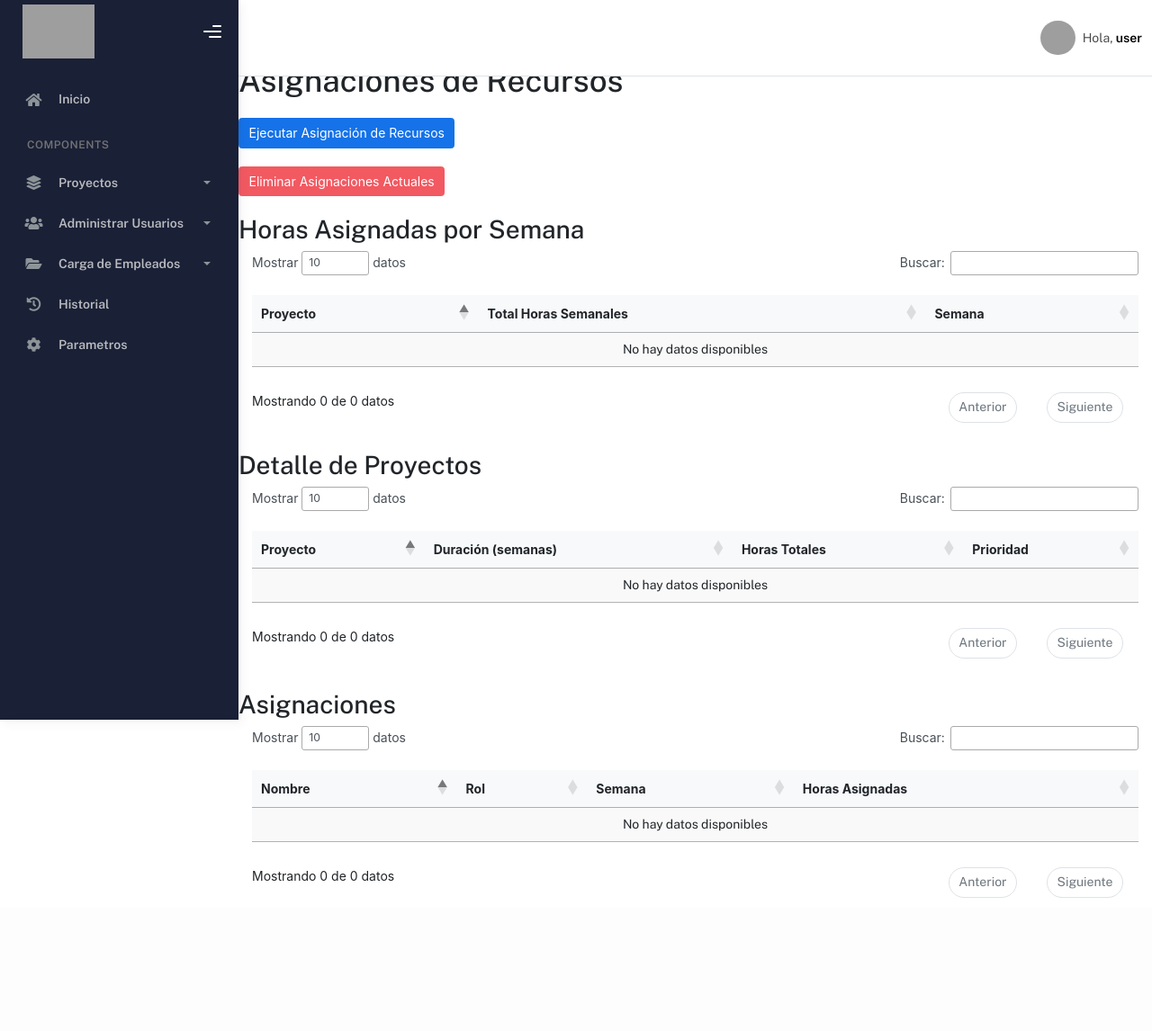
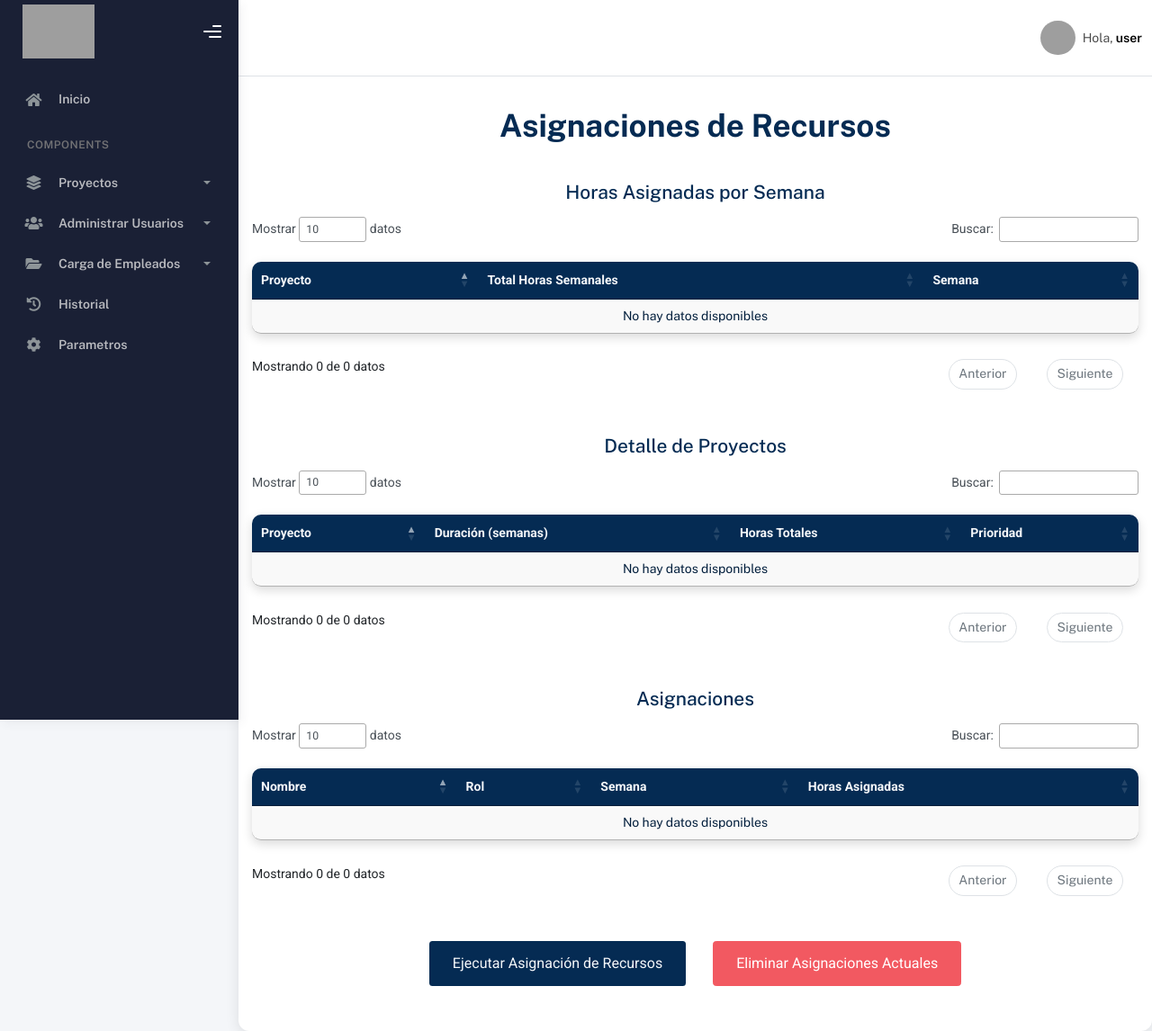
Before and after one commit to ThomasAsd1/Teamfit-Grupo-2, a Django app: page /asignaciones/ in a window 1280 px wide. Shown: the whole page at 90% size. Before the commit the page ends 998 px from the top, so only its background shows below. Run offline with Django 5.2, Linux system fonts and the light colour scheme; data that the repository does not hold is empty; some libraries are stand-ins or nearby versions; grey boxes are pictures that could not be loaded.

Commit message:
Versión 5

```diff
--- a/Teamfit Grupo 2/core/templates/core/asignaciones_list.html
+++ b/Teamfit Grupo 2/core/templates/core/asignaciones_list.html
@@ -13,40 +13,107 @@ Teamfit - Proyectos a Asignar Recursos
     <!-- CSS de DataTables -->
     <link rel="stylesheet" href="https://cdn.datatables.net/1.11.3/css/jquery.dataTables.min.css">
     <link rel="stylesheet" href="https://stackpath.bootstrapcdn.com/bootstrap/4.3.1/css/bootstrap.min.css">
+    <!-- Tipografía Google Fonts -->
+    <link href="https://fonts.googleapis.com/css2?family=Roboto:wght@400;500;700&display=swap" rel="stylesheet">
     <style>
+        body {
+            background-color: #f4f6f9;
+            font-family: 'Roboto', sans-serif;
+        }
+        .container {
+            margin-top: 100px;
+            max-width: 950px;
+            background-color: #fff;
+            padding: 30px;
+            box-shadow: 0px 4px 15px rgba(0, 0, 0, 0.1);
+            border-radius: 12px;
+        }
+        h1 {
+            margin-top: 50px;
+            text-align: center;
+            color: #052b53;
+            font-weight: 700;
+            font-size: 2.5rem;
+        }
+
+            h2 {
+        margin-top: 40px;
+        text-align: center; /* Centrar el título */
+        color: #052b53;
+        font-weight: 500;
+        font-size: 1.75rem;
+
+        }
         .table-container {
-            margin-top: 20px;
+            margin-top: 30px;
         }
         .table-title {
-            margin-top: 20px;
+            margin-bottom: 15px;
+        text-align: center; /* Centrar el título */
+
+            font-size: 1.5rem;
+            color: #052b53;
         }
         table.dataTable thead {
-            background-color: #f8f9fa;
+            background-color: #f8f9fabf;
+            color: #495057;
+        }
+        table {
+            border-radius: 10px;
+            overflow: hidden;
+            box-shadow: 0px 4px 12px rgba(0, 0, 0, 0.15);
+            margin-bottom: 20px;
+        }
+        tr {
+            background: #052b53;
+            color: #031f3d;
+
+        }
+        th{
+            color: #f4f6f9;
+        }
+        .btn {
+            padding: 12px 25px;
+            font-size: 16px;
+            transition: background-color 0.3s ease;
+        }
+        .btn-primary {
+            background-color: #052b53;
+            border-color: #052b53;
+        }
+        .btn-primary:hover {
+            background-color: #031f3d;
+            border-color: #031f3d;
+        }
+        .btn-danger {
+            background-color: #dc3545;
+            border-color: #dc3545;
+        }
+        .btn-danger:hover {
+            background-color: #bd2130;
+            border-color: #bd2130;
+        }
+        .alert {
+            text-align: center;
+            font-size: 18px;
+            margin-top: 30px;
+            padding: 15px;
+        }
+        /* Estilo para los botones alineados */
+        .button-container {
+            display: flex;
+
+            justify-content: center;
+            gap: 30px;
+            margin-top: 40px;
+            margin-bottom: 50px;
         }
     </style>
 </head>
 <body>
+
     <div class="container">
         <h1>Asignaciones de Recursos</h1>
-
-        <!-- Contenedor para mensajes -->
-        <div id="mensaje" class="alert" style="display: none;"></div>
-
-        <!-- Botón para ejecutar la asignación -->
-        <div class="table-container">
-            <form id="asignacionForm" method="post" action="{% url 'ejecutar_asignacion' %}">
-                {% csrf_token %}
-                <button type="submit" class="btn btn-primary">Ejecutar Asignación de Recursos</button>
-            </form>
-        </div>
-
-        <!-- Botón para eliminar asignaciones -->
-        <div class="table-container">
-            <form id="eliminarAsignacionesForm" method="post" action="{% url 'eliminar_asignaciones' %}">
-                {% csrf_token %}
-                <button type="submit" class="btn btn-danger">Eliminar Asignaciones Actuales</button>
-            </form>
-        </div>
 
         <!-- Reporte de horas asignadas por semana -->
         <div class="table-container">
@@ -76,7 +143,6 @@ Teamfit - Proyectos a Asignar Recursos
                 </thead>
             </table>
         </div>
-    </div>
 
         <!-- Reporte de recursos -->
         <div class="table-container">
@@ -93,6 +159,23 @@ Teamfit - Proyectos a Asignar Recursos
             </table>
         </div>
 
+        <!-- Contenedor para botones -->
+        <div class="button-container">
+            <!-- Botón para ejecutar la asignación -->
+            <form id="asignacionForm" method="post" action="{% url 'ejecutar_asignacion' %}">
+                {% csrf_token %}
+                <button type="submit" class="btn " style="background-color: #052b53; color: #f4f6f9">Ejecutar Asignación de Recursos</button>
+            </form>
+
+            <!-- Botón para eliminar asignaciones -->
+            <form id="eliminarAsignacionesForm" method="post" action="{% url 'eliminar_asignaciones' %}">
+                {% csrf_token %}
+                <button type="submit" class="btn btn-danger">Eliminar Asignaciones Actuales</button>
+            </form>
+        </div>
+
+        <!-- Contenedor para mensajes -->
+        <div id="mensaje" class="alert" style="display: none;"></div>
     </div>
 
     <!-- jQuery y DataTables JS -->
@@ -103,7 +186,6 @@ Teamfit - Proyectos a Asignar Recursos
     <!-- Inicialización de DataTables con AJAX -->
     <script>
         $(document).ready(function() {
-            // Inicialización de DataTables
             $('#totalesTable').DataTable({
                 "processing": true,
                 "serverSide": true,
@@ -133,7 +215,6 @@ Teamfit - Proyectos a Asignar Recursos
                 ]
             });
 
-        // Tabla de asignaciones
             $('#asignacionesTable').DataTable({
                 "processing": true,
                 "serverSide": true,
@@ -148,6 +229,7 @@ Teamfit - Proyectos a Asignar Recursos
                     { "data": "horas_asignadas" }
                 ]
             });
+
             // Manejo del formulario de asignación de recursos con AJAX
             $('#asignacionForm').on('submit', function(e) {
                 e.preventDefault();
@@ -157,14 +239,11 @@ Teamfit - Proyectos a Asignar Recursos
                     type: 'POST',
                     data: $(this).serialize(),
                     success: function(response) {
-                        // Mostrar mensaje de éxito
                         $('#mensaje').removeClass('alert-danger').addClass('alert-success').text(response).show();
-                        // Actualizar las tablas después de la asignación
                         $('#totalesTable').DataTable().ajax.reload();
                         $('#proyectosTable').DataTable().ajax.reload();
                     },
                     error: function(xhr) {
-                        // Mostrar mensaje de error
                         $('#mensaje').removeClass('alert-success').addClass('alert-danger').text(xhr.responseText).show();
                     }
                 });
@@ -172,28 +251,25 @@ Teamfit - Proyectos a Asignar Recursos
 
             // Manejo del formulario de eliminación de asignaciones con AJAX
             $('#eliminarAsignacionesForm').on('submit', function(e) {
-                e.preventDefault();  // Evitar que el formulario se envíe de manera tradicional
+                e.preventDefault();
 
                 $.ajax({
                     url: $(this).attr('action'),
                     type: 'POST',
                     data: $(this).serialize(),
                     success: function(response) {
-                        // Mostrar mensaje de éxito
                         $('#mensaje').removeClass('alert-danger').addClass('alert-success').text('Asignaciones eliminadas con éxito.').show();
-                        // Actualizar las tablas después de la eliminación
                         $('#totalesTable').DataTable().ajax.reload();
                         $('#proyectosTable').DataTable().ajax.reload();
                         $('#asignacionesTable').DataTable().ajax.reload();
                     },
                     error: function(xhr) {
-                        // Mostrar mensaje de error
                         $('#mensaje').removeClass('alert-success').addClass('alert-danger').text(xhr.responseText).show();
                     }
                 });
             });
         });
-        </script>
+    </script>
 </body>
 </html>
 {% endblock content %}
--- a/Teamfit Grupo 2/core/views.py
+++ b/Teamfit Grupo 2/core/views.py
@@ -70,7 +70,7 @@ def subirProyectos(request, upload='Sh'):
             #   return render(request, "core/subirProyectos.html", data)
 
             # Guardar el proyecto si pasa las validaciones
-            proyecto = proyectos(
+            proyecto = proyecto(
                 id=row.get('id'),
                 proyecto=row.get('proyecto'),
                 lineaNegocio=row.get('lineaNegocio'),
```
Also changed, not shown: Teamfit Grupo 2/core/migrations/0001_initial.py.
